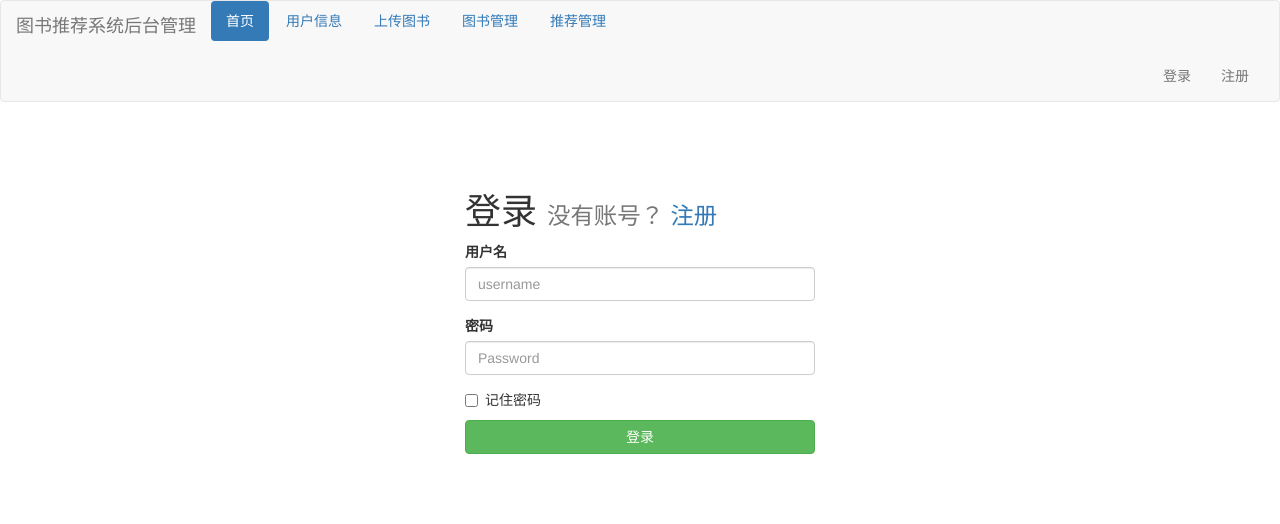
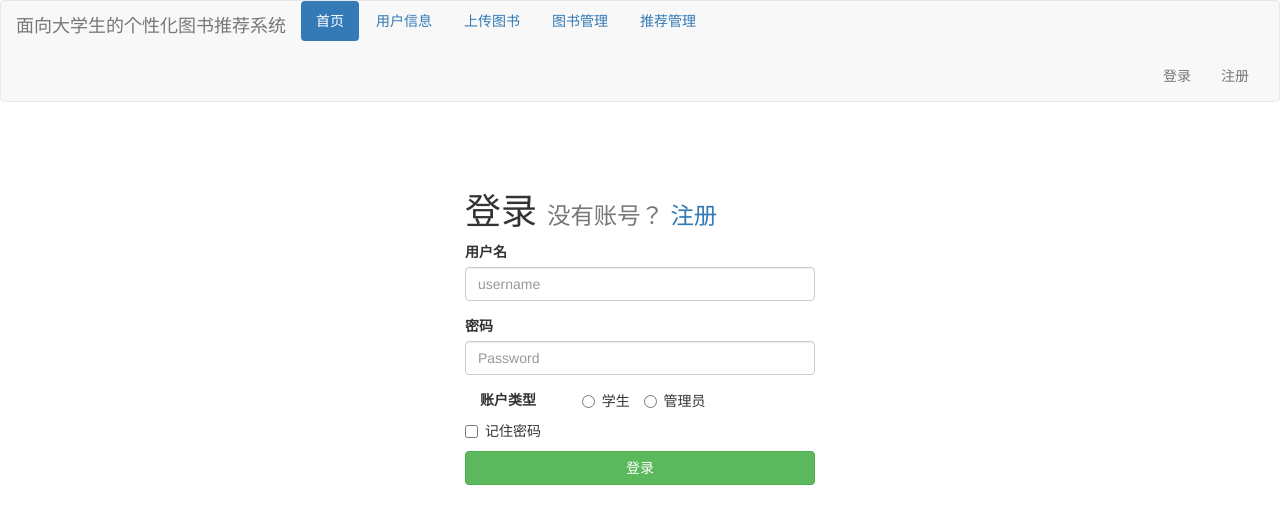
Before and after one commit to wy123-wy/web, a Flask app: page /login/ in a window 1280 px wide. Shown: the top 524 px of the page. Run offline with Flask 2, Linux system fonts and the light colour scheme; some libraries are stand-ins or nearby versions.

Commit message:
登录修改

```diff
--- a/app.py
+++ b/app.py
@@ -1,8 +1,15 @@
 import os
 import pymysql
-
+from flask import Flask
+import traceback
 from flask import Flask, render_template, redirect, request, url_for, flash, session
 from functools import wraps
+
+# 创建连接
+#conn = pymysql.connect(host='127.0.0.1', user='root', password='123456', port=3306,
+                       #db='bookrecommend')
+# 创建游标
+#cur = conn.cursor()
 
 users = [
     {
@@ -10,8 +17,8 @@ users = [
         'password': 'root'
     },
     {
-        'username': 'westos',
-        'password': 'westos'
+        'username': 'wy',
+        'password': '123456'
     }
 ]
 
@@ -29,23 +36,29 @@ def is_login(f):
         # 判断session对象中是否有seesion['user'],
         # 如果包含信息， 则登录成功， 可以访问主页；
         # 如果不包含信息， 则未登录成功， 跳转到登录界面;
-        if session.get('user', None) != 'root' :
+        #user_info = request.form.to_dict()
+        #print(user_info.get('identype'))
+        #if user_info.get('identype') == 'student':
+        if session.get('user', None):
             return f(*args, **kwargs)
         else:
             flash('用户必须登陆才能访问%s' % f.__name__)
-            return redirect(url_for('login'))
+        return redirect(url_for('login'))
 
     return wrapper
 
 
 def is_admin(f):
-    """用来判断用户是否登录成功"""
+    """用来判断管理员是否登录成功"""
 
     @wraps(f)
     def wrapper(*args, **kwargs):
         # 判断session对象中是否有seesion['user']等于root,
         # 如果包含信息， 则登录成功， 可以访问主页；
         # 如果不包含信息， 则未登录成功， 跳转到登录界面;；
+        #user_info = request.form.to_dict()
+        #print(user_info.get('identype'))
+        #if user_info.get('identype') == 'admin':
         if session.get('user', None) == 'root':
             return f(*args, **kwargs)
         else:
@@ -58,7 +71,7 @@ def is_admin(f):
 @app.route('/')
 @is_login
 def user():
-    return render_template('user.html')
+    return render_template('index.html')
 
 @app.route('/')
 @is_admin
@@ -93,7 +106,7 @@ def login():
             if user['username'] == username and user['password'] == password:
                 #  将用户登录的信息存储到session中;
                 session['user'] = username
-                return redirect(url_for('index'))
+                return redirect(url_for('user'))
             if user['username'] == username and user['password'] != password:
                 # 出现一个闪现信息;
                 flash('%s用户密码错误，请重新登陆....' % (username))
@@ -130,7 +143,7 @@ def delete(username):
     #     flash('用户%s不存在'%username)
 
     # 删除成功， 跳转到/list/路由中.....
-    return redirect(url_for('index'))
+    return redirect(url_for('list'))
 
 
 @app.route('/upload/', methods=['GET', 'POST'])
--- a/templates/base.html
+++ b/templates/base.html
@@ -6,11 +6,12 @@
 
     {% endblock %}</title>
 {#  导入静态文件，加入css，js样式  #}
+   <!--  <link rel="stylesheet" herf="/static/css/bootstrap.min.css">
+    <script src="/static/lib/jquery/jquery-2.0.2.min.js"></script>
+    <script src="/static/lib/bookstrap/bookstrap.min.js"></script>  -->
     <script src="https://cdn.staticfile.org/jquery/2.1.1/jquery.min.js"></script>
     <script src="https://cdn.staticfile.org/twitter-bootstrap/3.3.7/js/bootstrap.min.js"></script>
     <link href="https://cdn.staticfile.org/twitter-bootstrap/3.3.7/css/bootstrap.min.css" rel="stylesheet">
-    <!-- <script src="{{url_for('static', filename = 'js/bootstrap.min.js') }}"> -->
-<!--    <link herf="{{url_for('static', filename = 'css/bootstrap.min.css') }}" rel="stylesheet"> -->
 </head>
 <body>
 {# 从bootstrap中找一个导航栏 #}
@@ -25,7 +26,7 @@
                 <span class="icon-bar"></span>
                 <span class="icon-bar"></span>
             </button>
-            <a class="navbar-brand" href="#">图书推荐系统后台管理</a>
+            <a class="navbar-brand" href="#">面向大学生的个性化图书推荐系统</a>
         </div>
 
         <!-- Collect the nav links, forms, and other content for toggling -->
@@ -48,22 +49,11 @@
                     <li><a href="{{ url_for('login') }}">登录</a></li>
                     <li><a href="{{ url_for('register') }}">注册</a></li>
                 {% else %}
-                    <li class="dropdown">
-                        {#  这是一个下拉列表   #}
-                    <a href="#" class="dropdown-toggle"
-                       data-toggle="dropdown" role="button" aria-haspopup="true"
-                       aria-expanded="false">当前用户:{{ session.user }}<span class="caret"></span></a>
-                    <ul class="dropdown-menu">
-                    {#    在下拉列表中划一条线分隔开    #}
-                        <li role="separator" class="divider"></li>
-                        <li><a href="{{ url_for('logout') }}">注销</a></li>
-
-                    </ul>
-                    </li>
+                    <li><a href="#">当前用户:{{ session.user }}</a></li>
+                    <li><a href="{{ url_for('logout') }}">注销</a></li>
             </ul>
             {% endif %}
-        </div>
-
+    </div>
     </div>
 </nav>
 
--- a/templates/login.html
+++ b/templates/login.html
@@ -27,12 +27,19 @@
                     <input name='password' type="password" class="form-control" id="exampleInputPassword1"
                            placeholder="Password">
                 </div>
-
+                <label class="col-sm-4 control-label">账户类型</label>
+                <label class="radio-inline">
+                    <input type="radio" name="inlineRadioOptions" id="inlineRadio1" value="student"> 学生
+                </label>
+                <label class="radio-inline">
+                    <input type="radio" name="inlineRadioOptions" id="inlineRadio2" value="admin"> 管理员
+                </label>
                 <div class="checkbox">
                     <label>
                         <input type="checkbox"> 记住密码
                     </label>
                 </div>
+
                 <button type="submit" class="btn btn-success btn-block">登录</button>
             </form>
         </div>
```
Also changed, not shown: templates/user_base.html (+11 -12 lines).
